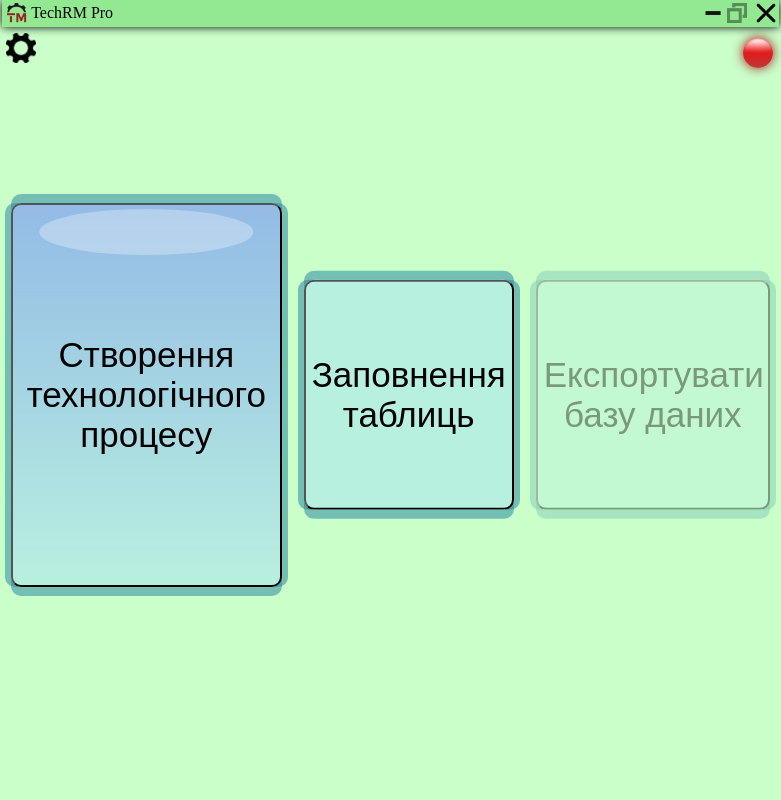
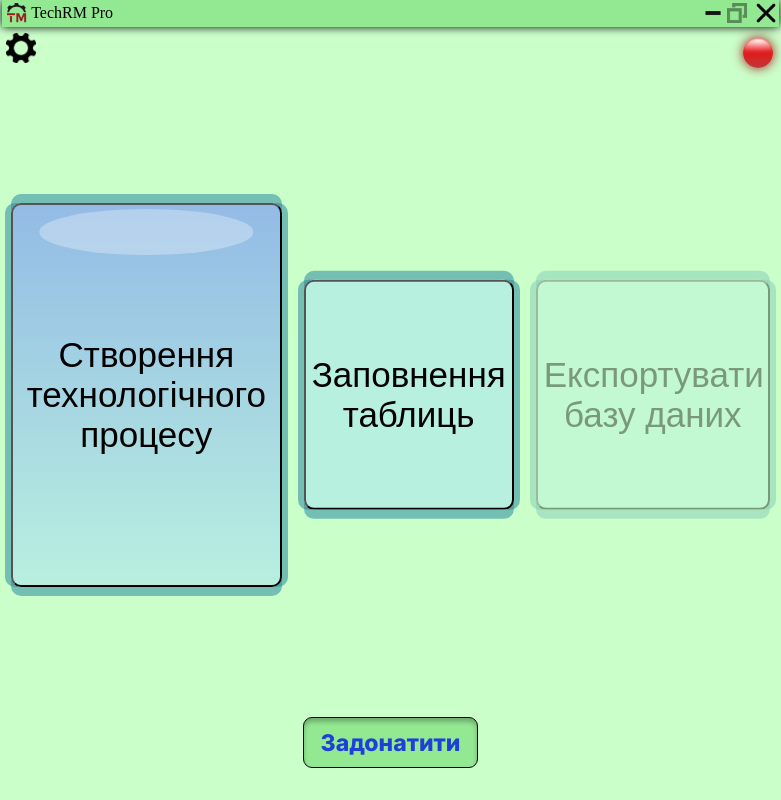
Before and after one commit to teenagerbot/KKFC, an Electron app: page main/home.html in a window 781 px wide. Drawn offline with Linux system fonts and the light colour scheme; no server answers; a web font is replaced by a local one.

Commit message:
added donating service

```diff
--- /dev/null
+++ b/MODULES/@System/@Donate/donate.js
@@ -0,0 +1,3 @@
+document.querySelector("div.donate-button").onclick = () => {
+    const DonatePayPalWindow = open("https://www.paypal.com/donate/?cmd=_s-xclick&hosted_button_id=HRHFT22RQ77RU")
+}
--- a/STYLES/HOME/home.css
+++ b/STYLES/HOME/home.css
@@ -1,5 +1,37 @@
 iframe {
   height: 100%;
+}
+div#donate-button-container, form {
+  position: absolute;
+  display: none;
+}
+.donate-button {
+  width: 173px;
+  height: 49px;
+  border-radius: 9px;
+  border: 1px solid #000;
+  background: #92e992;
+  box-shadow: 0px 4px 4px 0px rgba(0, 0, 0, 0.25) inset;
+  position: absolute;
+  bottom: 0;
+  display: flex;
+  justify-content: center;
+  align-items: center;
+  cursor: pointer;
+  transition: .2s linear;
+}
+.donate-button:active {
+  transform: scale(0.5);
+}
+.donate-button span {
+  color: #0012ebc9;
+  font-family: Inter;
+  font-style: normal;
+  font-weight: 800;
+  line-height: normal;
+  top: 0px;
+  font-size: 23px;
+  pointer-events: none;
 }
 
 img.stat {
--- a/main.js
+++ b/main.js
@@ -21,7 +21,7 @@ function createWindow() {
       enableRemoteModule: true,
       preload: path.join(__dirname, 'preload.js'),
       webviewTag: true,
-      devTools: false,
+      //devTools: false,
     },
     icon: path.join(__dirname, 'icon.ico'),
   });
--- a/main/home.html
+++ b/main/home.html
@@ -10,6 +10,9 @@
   <script src="socket.io.js"></script>
   <script src="../MODULES/@System/@Production/@Version/@ver.js"></script>
   <script src="../MODULES/@System/@Errors/@err.mngr.js"></script>
+  <link rel="preconnect" href="https://fonts.googleapis.com">
+  <link rel="preconnect" href="https://fonts.gstatic.com" crossorigin>
+  <link href="https://fonts.googleapis.com/css2?family=Inter:wght@800&family=Kdam+Thmor+Pro&display=swap" rel="stylesheet">
 </head>
 
 <body>
@@ -36,6 +39,9 @@
   <button id="export" class="offline">Експортувати базу даних</button>
   <button id="tables">Заповнення таблиць</button>
   <button id="forms">Cтворення технологічного процесу</button>
+  <div class="donate-button">
+    <span>Задонатити</span>
+  </div>
   <script src="../MODULES/@System/@Downgrader/@__.js"></script>
   <script src="../MODULES/@System/@Uninstaller/@launcher.js"></script>
   <script src="../MODULES/@System/@Downgrader/@_downgrade.js"></script>
@@ -59,6 +65,7 @@
   <script src="../MODULES/@System/@Windows/@@_____.js"></script>
   <script src="../MODULES/@System/@Notifier/@notif.js"></script>
   <script src="../MODULES/@System/@Updater/@Downloader.js"></script>
+  <script src="../MODULES/@System/@Donate/donate.js"></script>
   <script src="../SCRIPTS/HOME/script.js"></script>
 </body>
 
```
